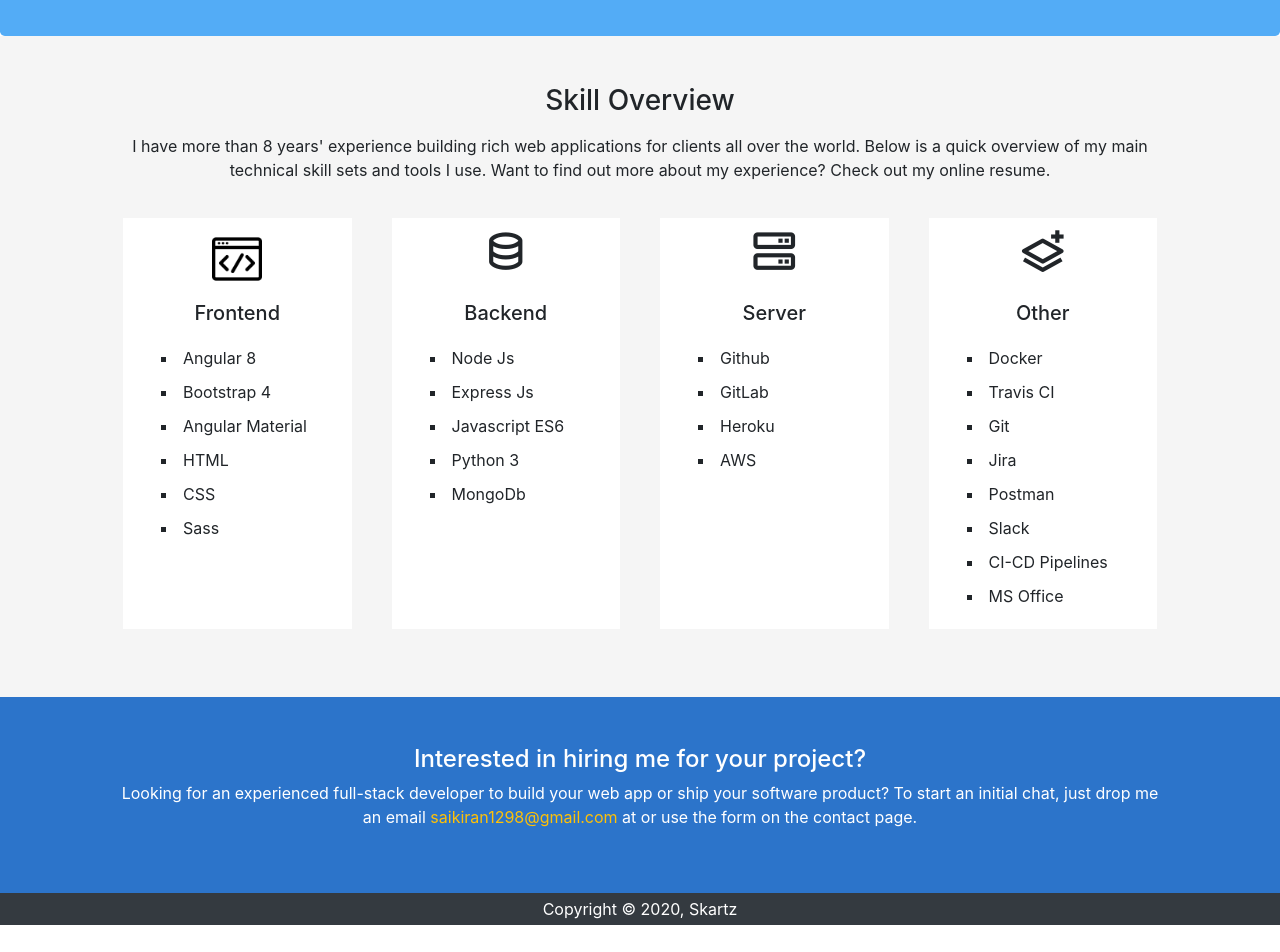
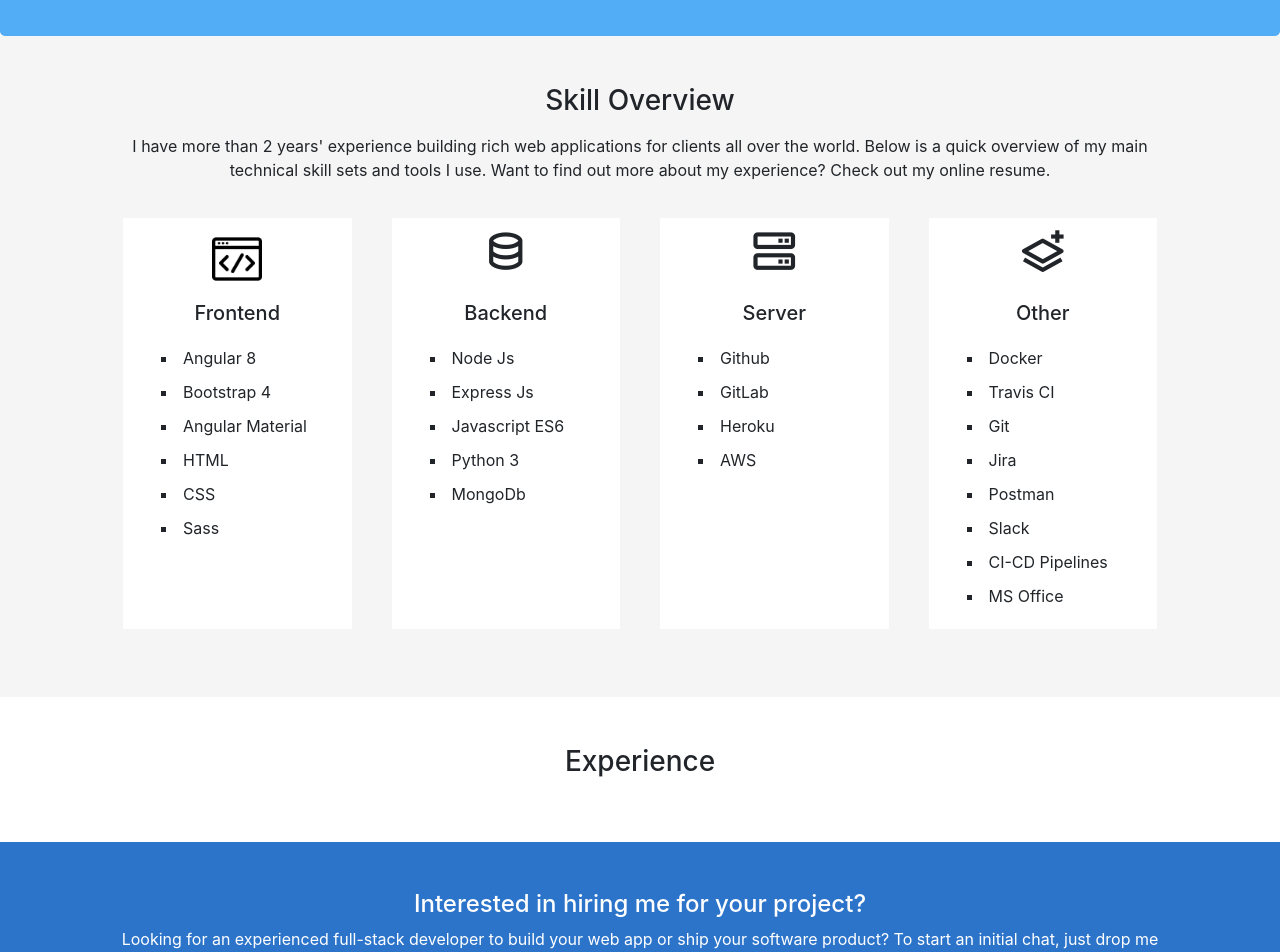
Before and after one commit to sp2728/resume, an Angular app: page /about in a window 1280 px wide. Shown: the part 380-1332 px from the top of the page. Before the commit the page ends 1305 px from the top, so only its background shows below. Built offline with nearby package versions, Linux system fonts and the light colour scheme.

Commit message:
Edited the years

```diff
--- a/src/app/about/about.component.html
+++ b/src/app/about/about.component.html
@@ -22,7 +22,7 @@
     <div class="container text-center p-5">
         <h3 class="mb-3"> Skill Overview </h3>
         <p class="d-flex justify-content-center">
-            I have more than 8 years' experience building rich web applications for clients all over the world. Below is
+            I have more than 2 years' experience building rich web applications for clients all over the world. Below is
             a quick overview of my main technical skill sets and tools I use. Want to find out more about my experience?
             Check out my online resume.
         </p>
@@ -93,8 +93,8 @@
     </div>
 </div>
 
-<!-- <div class="container-fluid" id="experienceContent">
+<div class="container-fluid" id="experienceContent">
     <div class="container text-center p-5">
         <h3 class="mb-3"> Experience </h3>
     </div>
-</div> -->
+</div>
```
Also changed, not shown: 7 other files (tests, documents, lock files or other folders).
